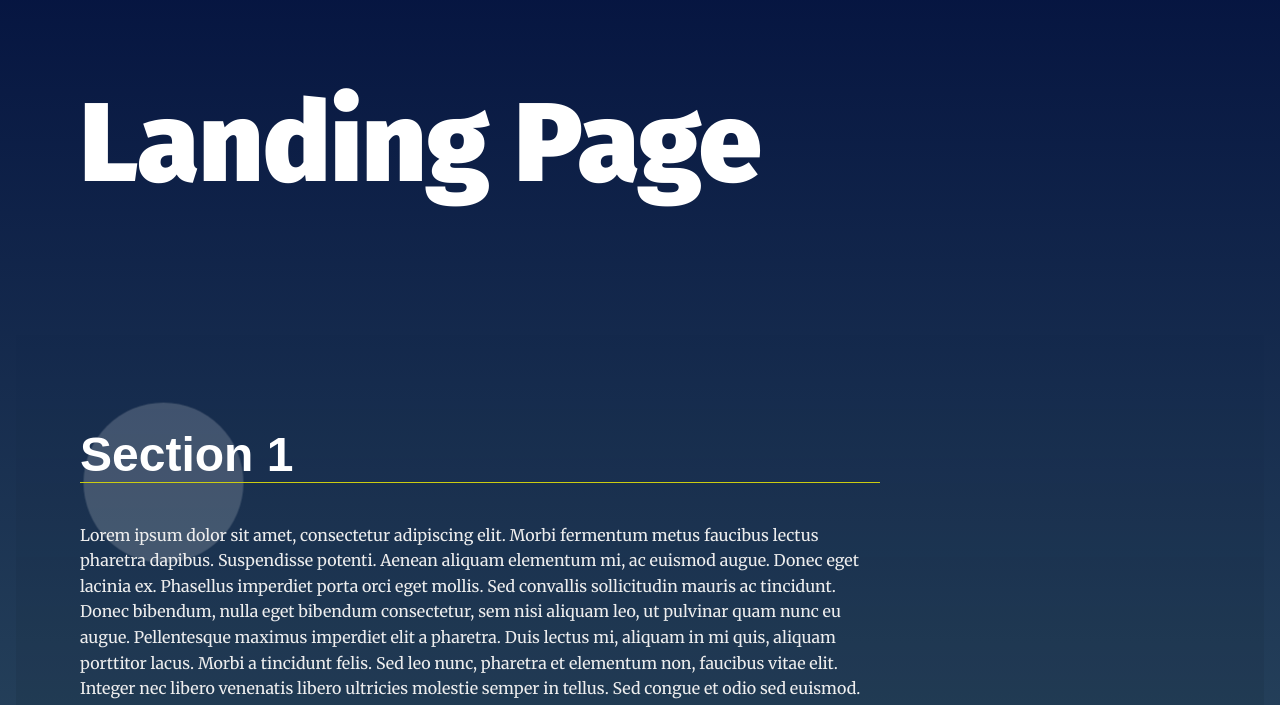
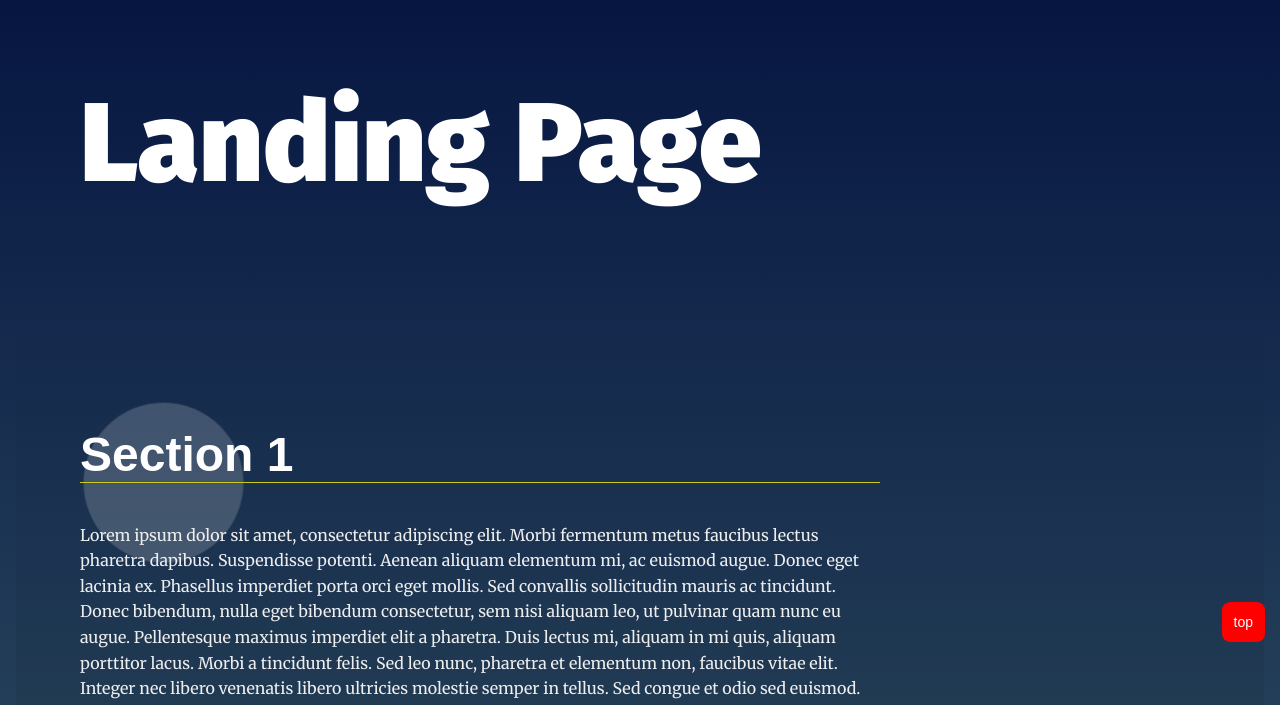
Before and after one commit to fuboki10/landing-page, a plain HTML site: page index.html in a window 1280 px wide. Shown: the part 148-853 px from the top of the page. Drawn offline with Linux system fonts and the light colour scheme.

Commit message:
add top button

```diff
--- a/css/styles.css
+++ b/css/styles.css
@@ -240,3 +240,25 @@
     transform: rotate(360deg) translate(-1em) rotate(-360deg);
   }
 }
+
+.btn {
+  display: block;
+  position: fixed;
+  bottom: 10px;
+  right: 15px;
+  z-index: 99;
+  font-size: 14px;
+  border: none;
+  outline: none;
+  background-color: red;
+  color: white;
+  cursor: pointer;
+  padding: 12px;
+  border-radius: 20%;
+}
+
+.btn:hover {
+  background: #333;
+  color: #fff;
+  transition: ease 0.3s all;
+}
--- a/index.html
+++ b/index.html
@@ -27,6 +27,8 @@
       <header class="main__hero">
         <h1>Landing Page</h1>
       </header>
+
+      <button id="top-btn" class="btn">top</button>
       <!-- Each Section has an ID (used for the anchor) and
     a data attribute that will populate the li node.
     Adding more sections will automatically populate nav.
```
